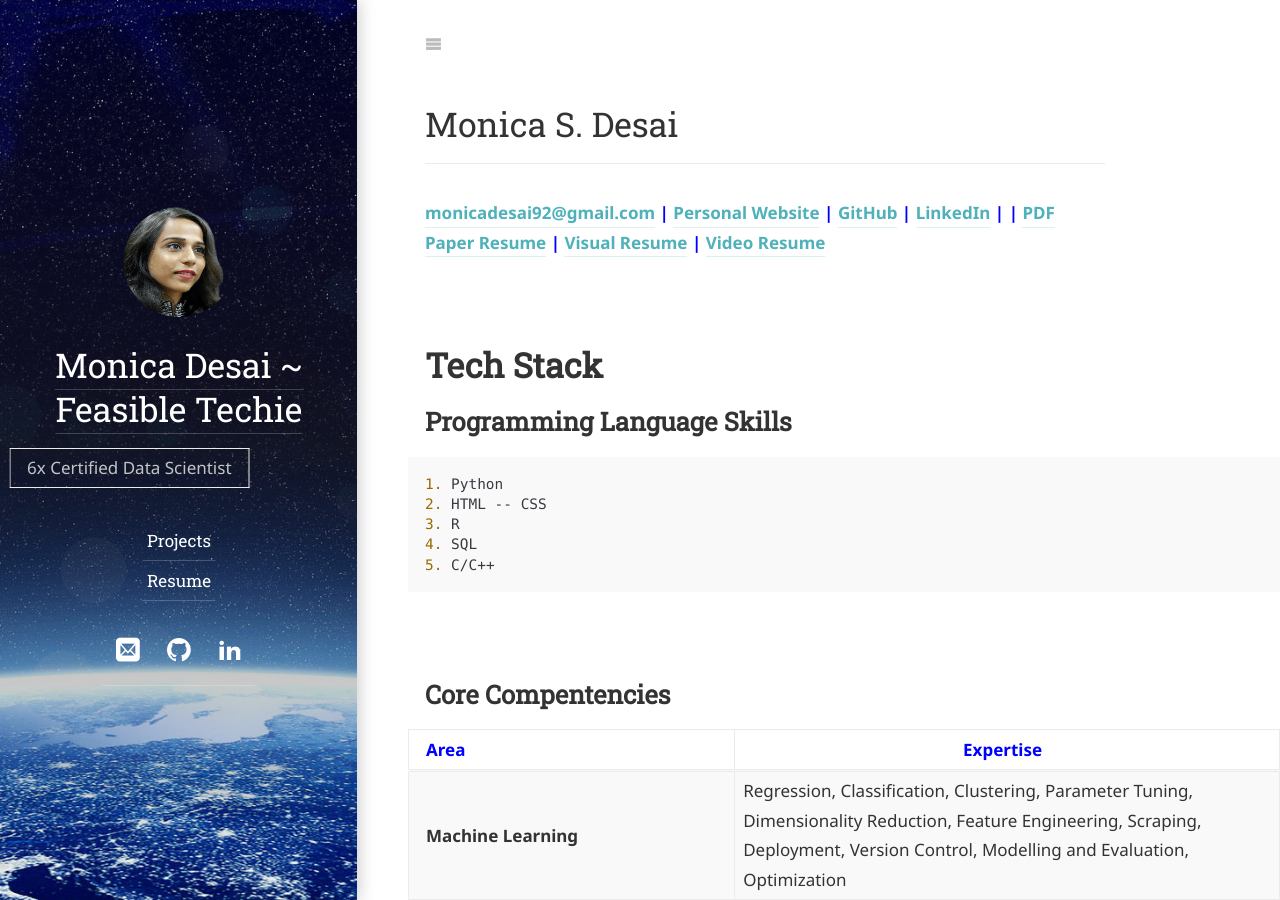
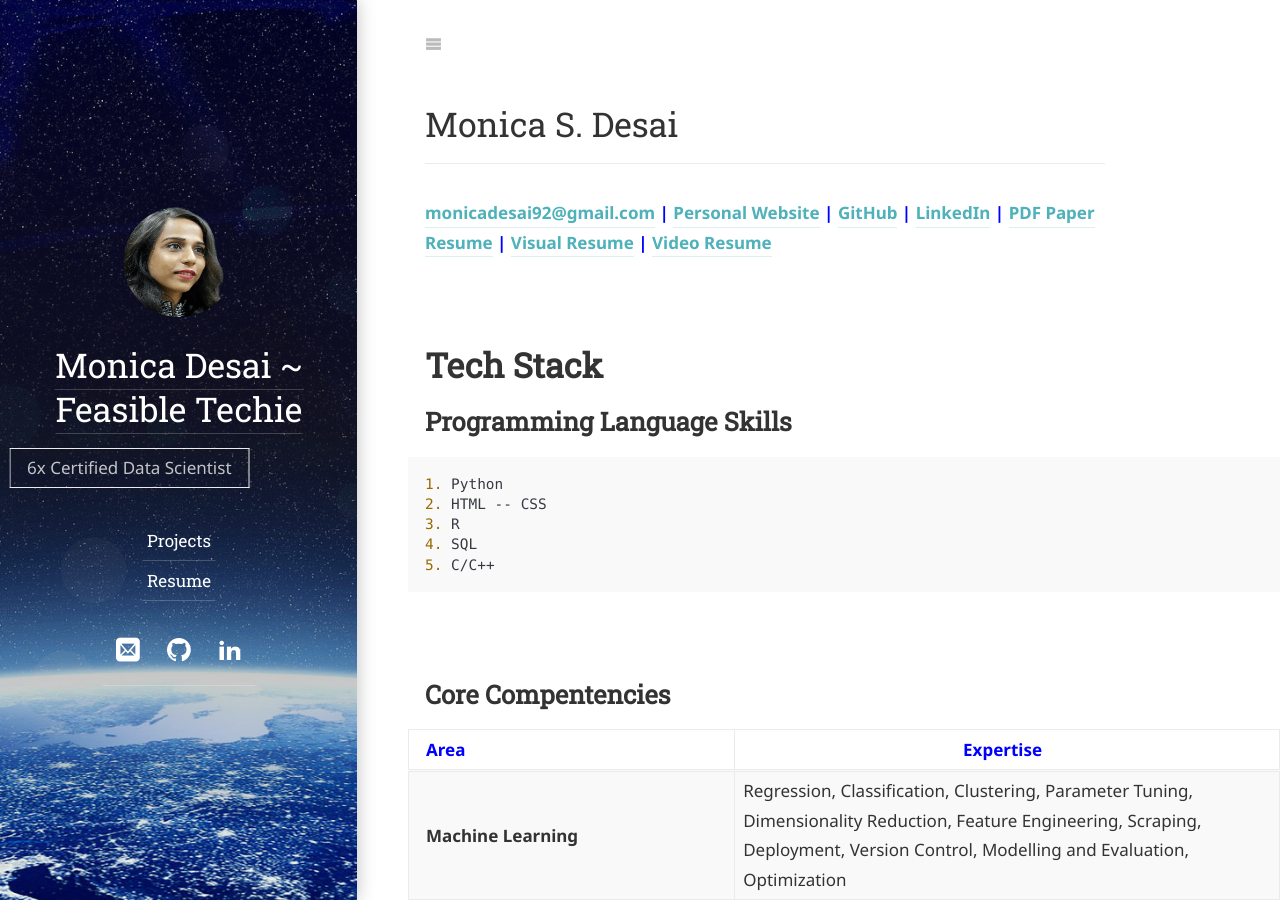
Before and after one commit to monicadesai/monicadesAI-tech.github.io, a Jekyll site: the page built from about.md, in a window 1280 px wide and 900 px high. Built offline with Jekyll 4.4.1, drawn with Linux system fonts in a browser that asks for light colours; some web fonts are replaced; our own code applies the rules of GitHub Pages for plain Markdown files.

```diff
--- a/about.md
+++ b/about.md
@@ -10,8 +10,8 @@
 |
 <!--<a href="https://twitter.com/MonicaDesai92" target="_blank">Twitter</a>
 |
-<a href="https://www.instagram.com/monica_desai_92/" target="_blank">Instagram</a>-->
-|
+<a href="https://www.instagram.com/monica_desai_92/" target="_blank">Instagram</a>
+|-->
 <a href=" " target="_blank">PDF Paper Resume</a>
 |
 <a href="" target="_blank">Visual Resume</a>
@@ -113,8 +113,8 @@ Indian Space Research Organization & Indian Insititute of Remote Sensing Certifi
 |
 <!--<a href="https://twitter.com/MonicaDesai92" target="_blank">Twitter</a>
 |
-<a href="https://www.instagram.com/monica_desai_92/" target="_blank">Instagram</a>-->
-|
+<a href="https://www.instagram.com/monica_desai_92/" target="_blank">Instagram</a>
+|-->
 <a href="" target="_blank">PDF Paper Resume</a>
 |
 <a href="" target="_blank">Visual Resume</a>
```
